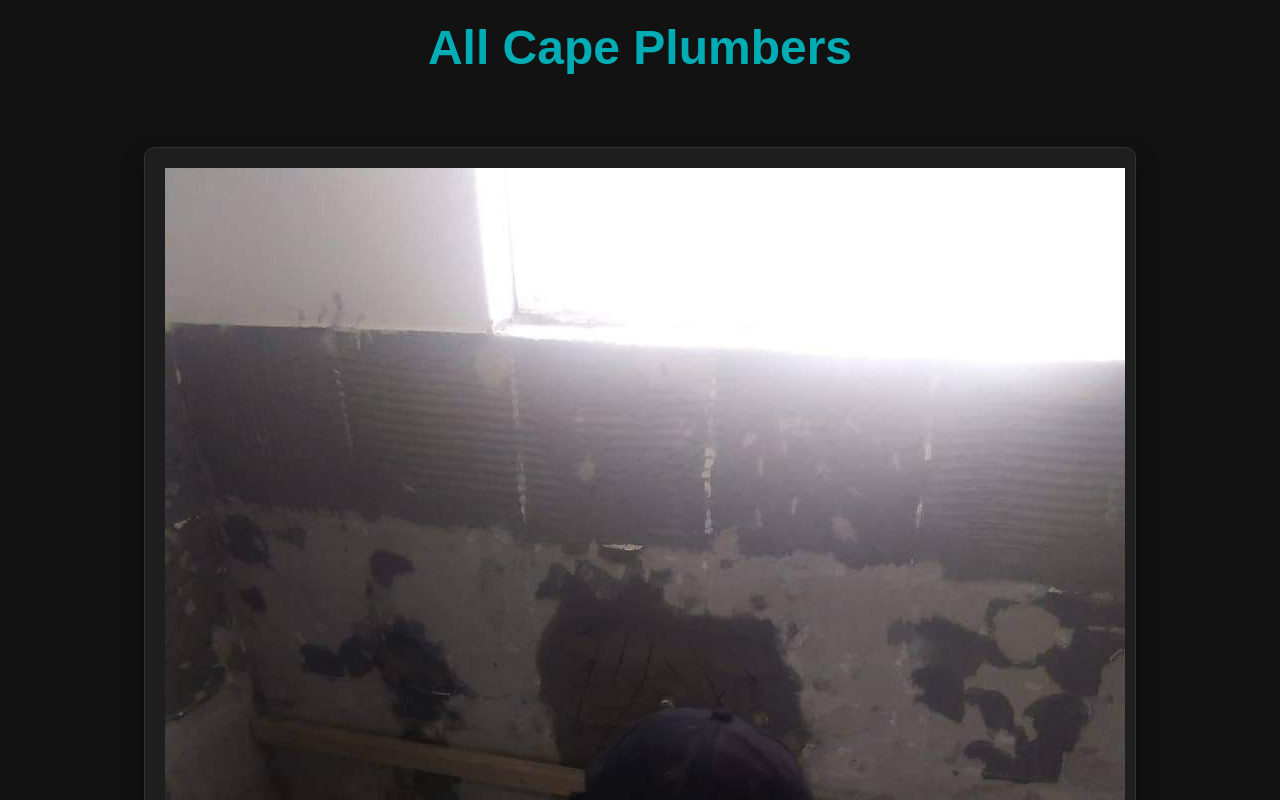
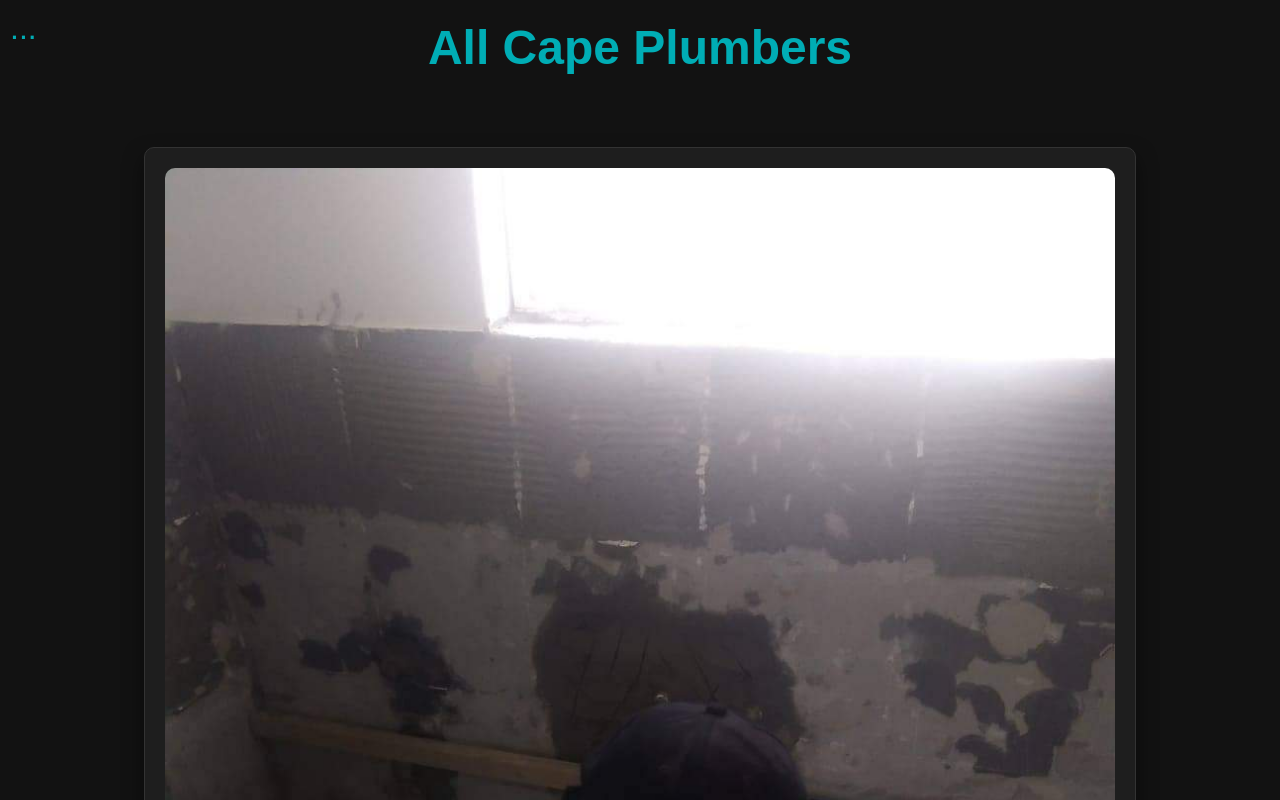
Before and after one commit to Wepoi/AllCape, a plain HTML site: page index.html in a window 1280 px wide. Shown: the top 800 px of the page. Drawn offline with Linux system fonts and the light colour scheme.

Commit message:
Update index.html

```diff
--- a/index.html
+++ b/index.html
@@ -43,6 +43,12 @@
         .item p {
             color: #d1d1d1;
             font-size: 1.2em;
+        }
+        .item img {
+            max-width: 100%;
+            height: auto;
+            border-radius: 10px;
+            margin-bottom: 15px;
         }
         .item:hover {
             transform: scale(1.05);
@@ -140,6 +146,15 @@
         .close:hover {
             color: #00adb5;
         }
+        .dots {
+            position: absolute;
+            top: 10px;
+            left: 10px;
+            cursor: pointer;
+            color: #00adb5;
+            font-size: 2em;
+            z-index: 1000;
+        }
     </style>
 </head>
 <body>
@@ -187,6 +202,9 @@
         </div>
     </div>
 
+    <!-- Three dots for popup trigger -->
+    <div class="dots" onclick="showPopup()">...</div>
+
     <script>
         // Function to show the popup
         function showPopup() {
```
